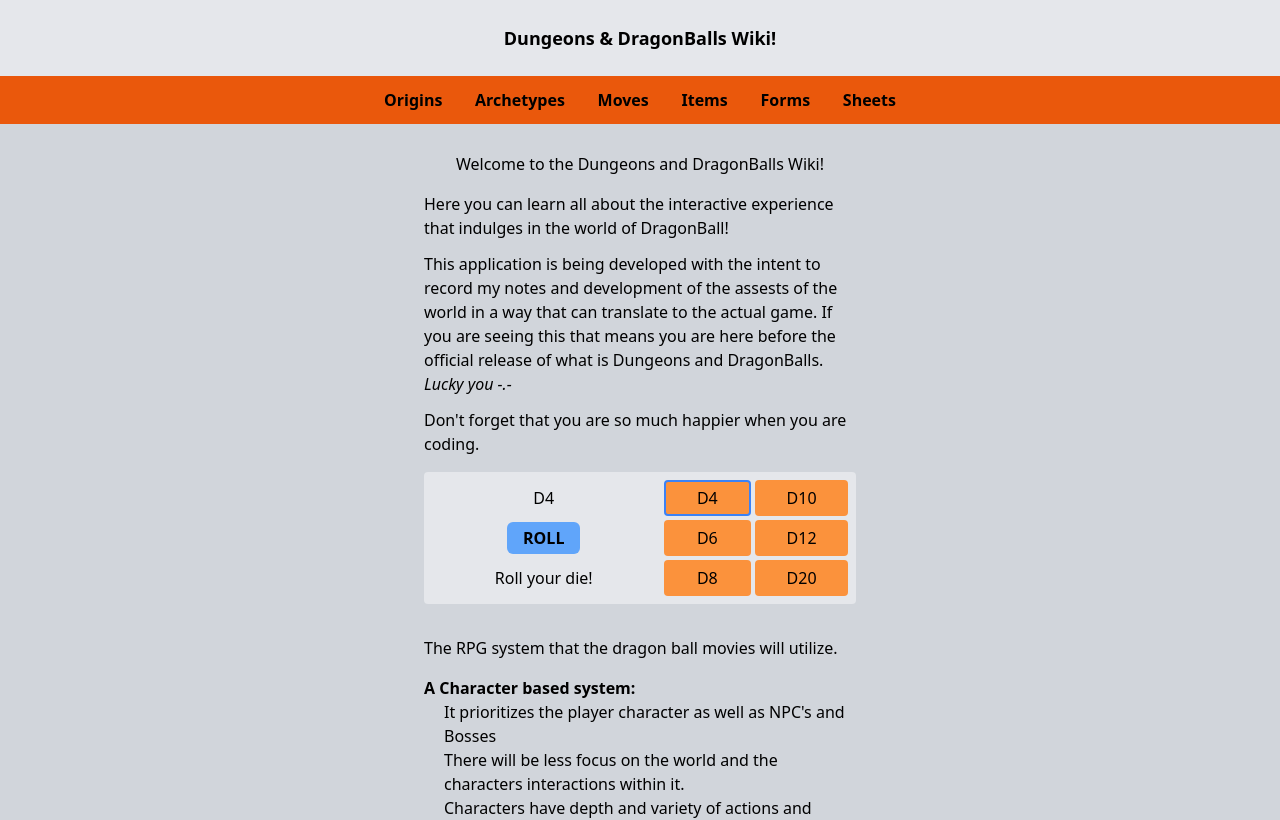
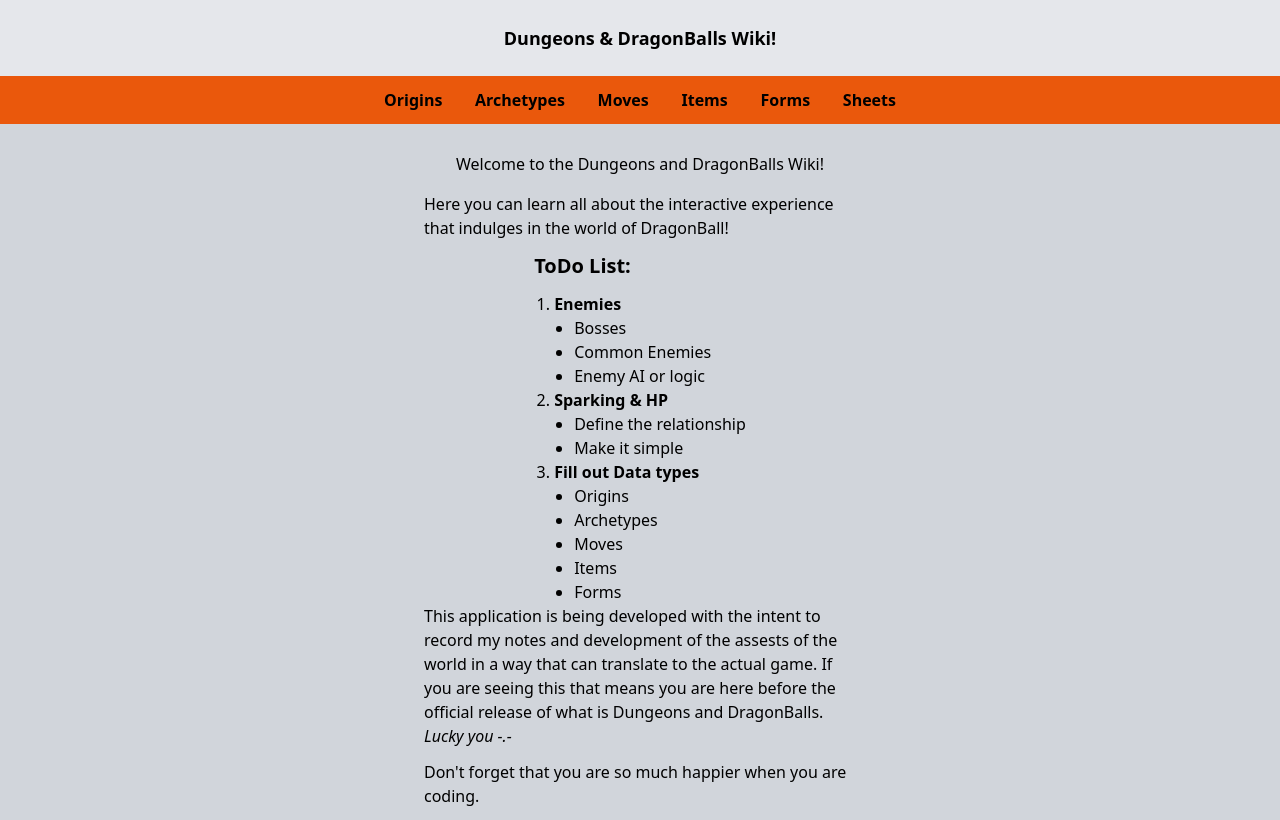
Before and after one commit to KylePep/ddbwiki, a Next.js app: page / in a window 1280 px wide. Shown: the top 820 px of the page. Built offline with nearby package versions, Linux system fonts and the light colour scheme.

Commit message:
Simple to do list added to homepage

```diff
--- a/app/items/page.tsx
+++ b/app/items/page.tsx
@@ -12,7 +12,7 @@ export default function page() {
                 <h2 className="font-bold">{move.title}</h2>
                 <h3>Type: {move.type}</h3>
                 <h4>Sub Type: {move.subType}</h4>
-                <p>Description {move.description}</p>
+                <p>Description: {move.description}</p>
           </li>
               ))}
         </ul>
--- a/app/page.tsx
+++ b/app/page.tsx
@@ -17,12 +17,42 @@ export default function Home() {
         <h2 className="pb-3">
           Here you can learn all about the interactive experience that indulges in the world of DragonBall!
         </h2>
-        <h3 className="pb-3">
+        <h3>
+          <p className="mb-3 text-xl font-bold">ToDo List:</p>
+          <ul className="list-decimal">
+            <li>
+              <p className="font-bold">Enemies</p>
+              <ul className="list-disc">
+                <li>Bosses</li>
+                <li>Common Enemies</li>
+                <li>Enemy AI or logic</li>
+              </ul>
+            </li>
+            <li>
+              <p className="font-bold">Sparking & HP</p>
+              <ul className="list-disc">
+                <li>Define the relationship</li>
+                <li>Make it simple</li>
+              </ul>
+            </li>
+            <li>
+              <p className="font-bold">Fill out Data types</p>
+              <ul className="list-disc">
+                <li>Origins</li>
+                <li>Archetypes</li>
+                <li>Moves</li>
+                <li>Items</li>
+                <li>Forms</li>
+              </ul>
+            </li>
+          </ul>
+        </h3>
+        <h4 className="pb-3">
           This application is being developed with the intent to record my notes and development of the assests of the world in a way that can translate to the actual game. If you are seeing this that means you are here before the official release of what is Dungeons and DragonBalls. <i> Lucky you -.-</i>
-        </h3>
-        <h4>
+        </h4>
+        <h5>
           {`Don't forget that you are so much happier when you are coding.`}
-        </h4>
+        </h5>
       </div>
       <Dice/>
       <CharacterStats/>
```
